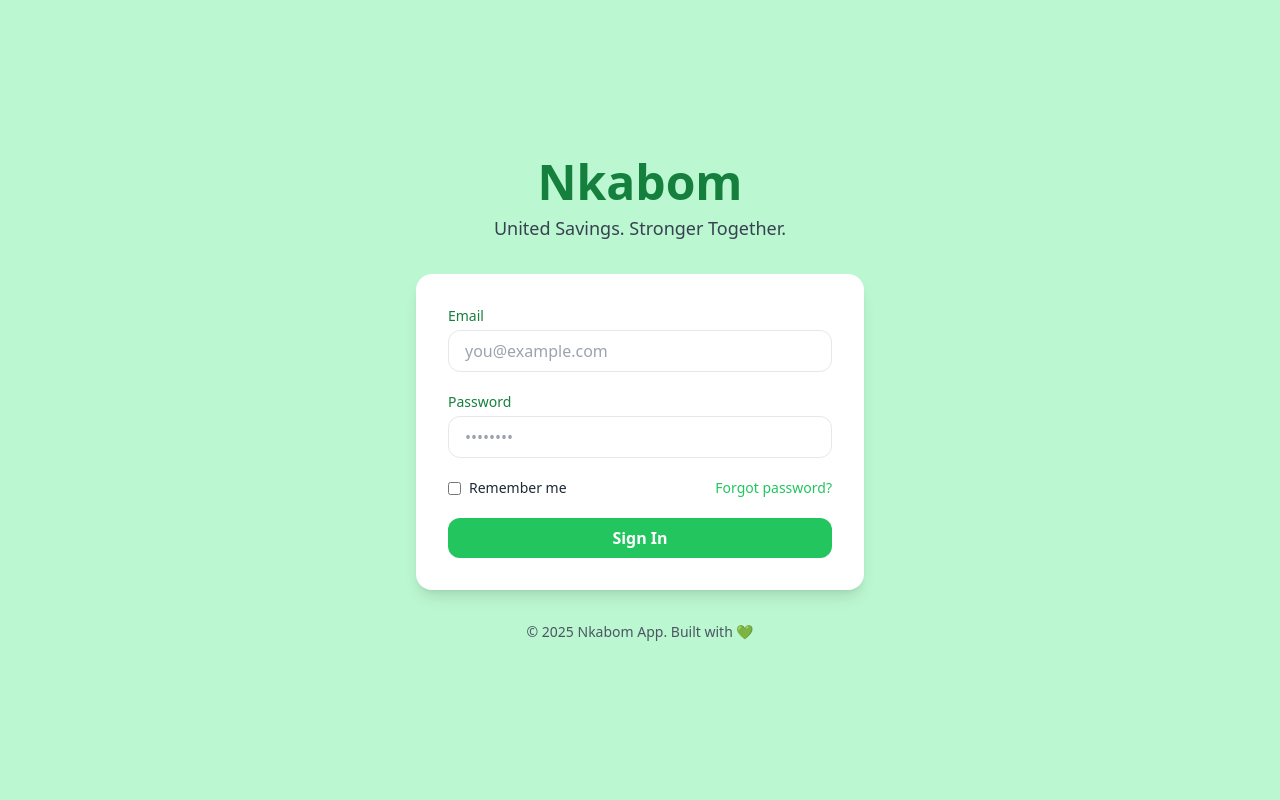
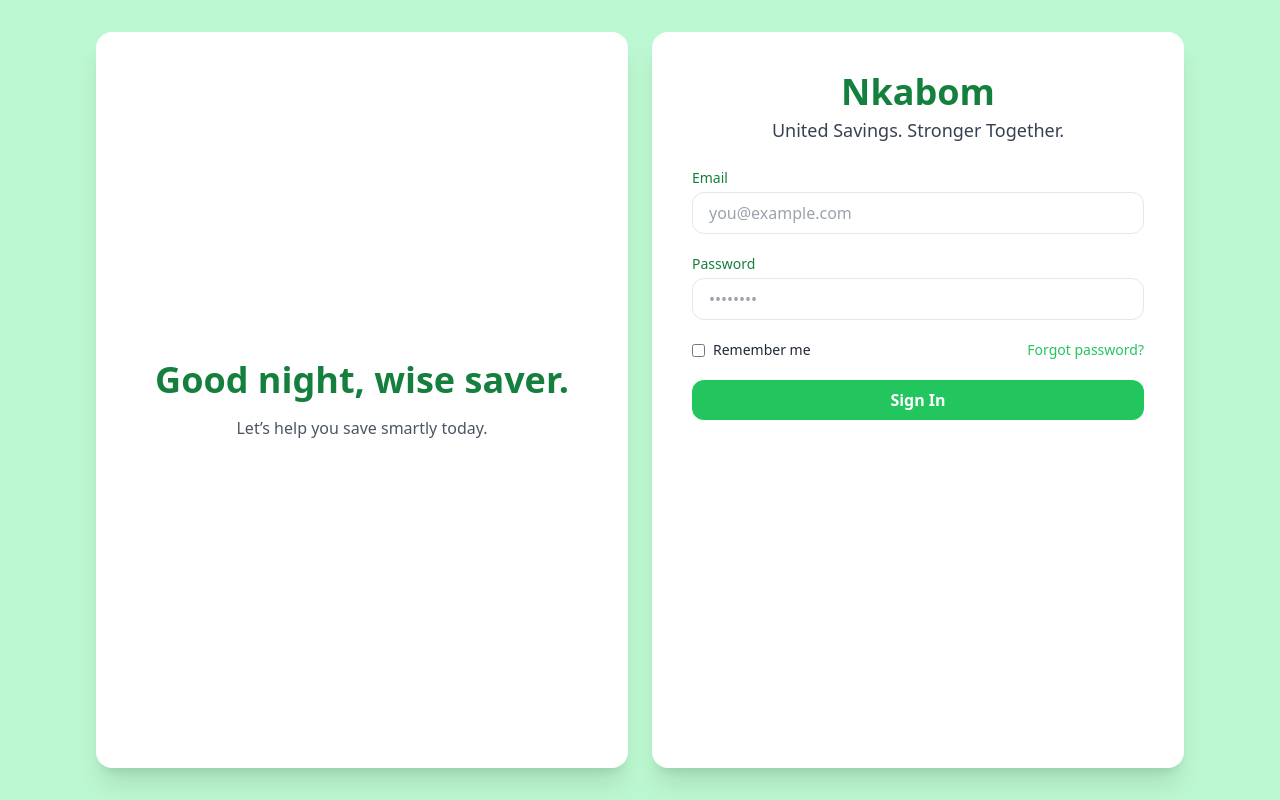
Before and after one commit to Tessu-Israel/susu-frontend, a website: page index.html in a window 1280 px wide. Drawn offline with nearby package versions, Linux system fonts and the light colour scheme.

```diff
--- a/index.html
+++ b/index.html
@@ -1,9 +1,12 @@
+<!-- force rebuild -->
  <!DOCTYPE html>
 <html lang="en">
 <head>
   <meta charset="UTF-8" />
   <meta name="viewport" content="width=device-width, initial-scale=1.0" />
   <title>Nkabom – United Savings</title>
+  <link rel="stylesheet" href="./src/index.css">
+
   <script src="https://cdn.tailwindcss.com"></script>
   <script>
     tailwind.config = {
@@ -19,16 +22,23 @@
     };
   </script>
 </head>
-<body class="bg-primary-light min-h-screen flex flex-col justify-center items-center text-gray-800 font-sans">
+<body class="bg-primary-light min-h-screen flex items-center justify-center font-sans text-gray-800">
 
-  <!-- Branding / Landing Section -->
-  <header class="text-center mb-8">
-    <h1 class="text-4xl md:text-5xl font-extrabold text-primary-dark">Nkabom</h1>
-    <p class="text-lg mt-2 text-gray-700">United Savings. Stronger Together.</p>
+  <div class="grid grid-cols-1 md:grid-cols-2 gap-6 w-full max-w-6xl p-4 md:p-8 mx-auto min-h-screen">
+
+    <!-- Left Greeting Panel -->
+    <div id="greetingPanel" class="flex flex-col justify-center items-center text-center bg-white p-6 md:p-10 rounded-2xl shadow-xl order-2 md:order-1">
+      <h2 id="greetingText" class="text-3xl md:text-4xl font-bold text-primary-dark mb-4 transition-opacity duration-500 ease-in-out opacity-100">Hi there!</h2>
+      <p class="text-md text-gray-600">Let’s help you save smartly today.</p>
+    </div>
+
+    <!-- Right Login Panel -->
+    <section class="bg-white p-6 md:p-10 rounded-2xl shadow-xl order-1 md:order-2">
+      <header class="text-center mb-6">
+        <h1 class="text-4xl font-extrabold text-primary-dark">Nkabom</h1>
+        <p class="text-lg mt-1 text-gray-700">United Savings. Stronger Together.</p>
       </header>
 
-  <!-- Login Form Section -->
-  <section class="bg-white p-6 md:p-8 rounded-2xl shadow-lg w-full max-w-md">
       <form class="space-y-5">
         <div>
           <label class="block text-sm font-medium text-primary-dark mb-1">Email</label>
@@ -57,10 +67,54 @@
       </form>
     </section>
 
-  <!-- Footer -->
-  <footer class="text-sm text-gray-600 mt-8">
-    &copy; 2025 Nkabom App. Built with 💚
-  </footer>
+  </div>
+
+  <script>
+  const greetings = {
+    morning: ["Good morning! ☀️", "Rise and shine!", "Morning, legend!", "Top of the morning!","Rise and shine, saver!", "Let’s grow your savings.", "Early to save, early to thrive!", "Good morning! 🌅 Let's make today count.",],
+    afternoon: ["Good afternoon! ☀️ Ready to achieve great things?", "Hope your day's going well!", "Hi there, sunshine!", "Blessed day, legend!", "Hope your day’s going well!", "Time to check on your Nkabom.", "Hello there! 🚀 United we grow stronger.",],
+    evening: ["Good evening 🌙", "Evening Lights! 🌆 Hope you had a productive day.", "Welcome back!", "Evening, superstar!", "Evening glow, savings flow 🌇", "Rest well, but sign in first 😄", "Unwind and track your growth.", "Welcome back! 💚 Let's save together.",],
+    night: ["Burning the midnight oil?", "Savings never sleep 🌙", "Good night, wise saver.", "Rest well, but sign in first 😄", "Wind down with a look at your progress.", "You're amazing! ✨ Keep pushing forward.",]
+  };
+
+  function getTimeOfDayGreeting() {
+      const hour = new Date().getHours();
+      if (hour >= 5 && hour < 12) return "morning";
+      if (hour >= 12 && hour < 17) return "afternoon";
+      if (hour >= 17 && hour < 21) return "evening";
+      return "night";
+    }
+
+  const greetingEl = document.getElementById("greetingText");
+  const currentTime = getTimeOfDayGreeting();
+  const options = greetings[currentTime];
+
+  let lastIndex = -1;
+
+  function rotateGreeting() {
+  greetingEl.classList.remove("opacity-100");
+  greetingEl.classList.add("opacity-0");
+
+  setTimeout(() => {
+    let i;
+    do {
+      i = Math.floor(Math.random() * options.length);
+    } while (i === lastIndex);
+    lastIndex = i;
+    greetingEl.innerText = options[i];
+
+    greetingEl.classList.remove("opacity-0");
+    greetingEl.classList.add("opacity-100");
+  }, 300);
+}
+
+  // First greeting immediately
+  rotateGreeting();
+
+  // Update greeting every 6 seconds
+  setInterval(rotateGreeting, 20000);
+</script>
+
 
 </body>
 </html>
```
Lines whose indentation alone changed are shown as unchanged.
